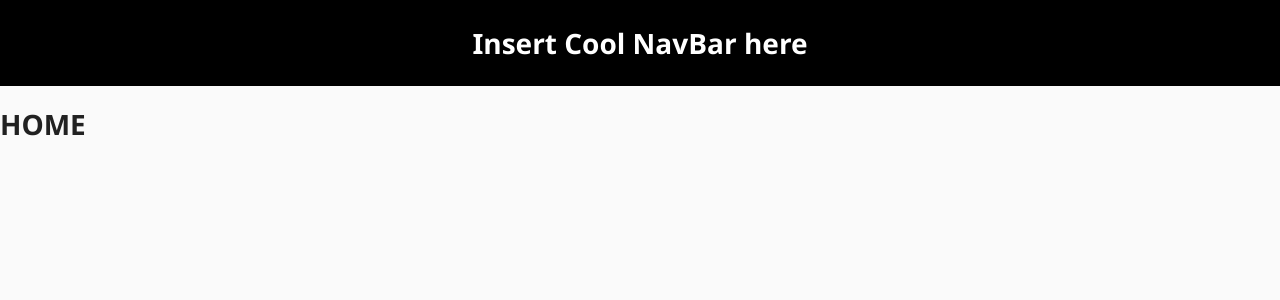
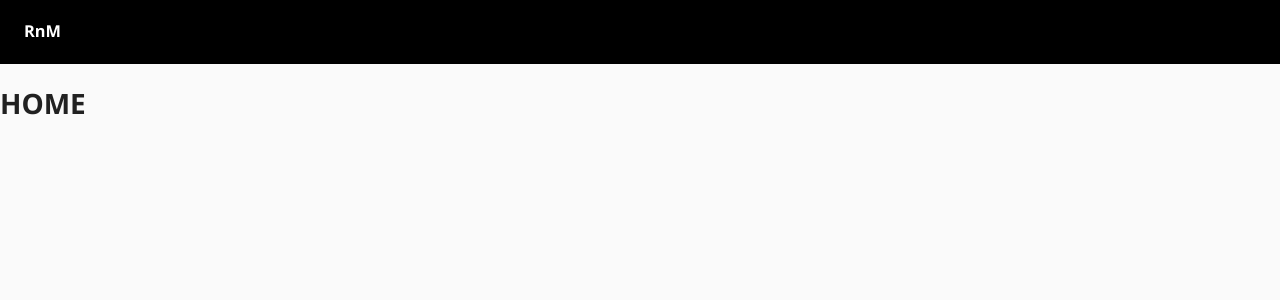
Before and after one commit to CMCarlsen/aioChallenge, a React (Create React App) app: page / in a window 1280 px wide. Shown: the top 300 px of the page. Built offline with nearby package versions, Linux system fonts and the light colour scheme.

Commit message:
Initial layout and styling; as well as initial fetch

```diff
--- a/src/App.tsx
+++ b/src/App.tsx
@@ -1,11 +1,22 @@
 import React from 'react';
 import { Switch, Route } from 'react-router-dom';
 import { ThemeProvider } from '@material-ui/core/styles' // https://material-ui.com/styles/api/#themeprovider
+import { createStyles, makeStyles, Theme } from '@material-ui/core/styles'
 import CssBaseline from '@material-ui/core/CssBaseline' // https://material-ui.com/components/css-baseline/
 
 import theme from "./theme";
 import NavBar from "./components/NavBar";
 import CharaPage from "./pages/CharaPage";
+
+const useStyles = makeStyles((theme: Theme) =>
+  createStyles({
+    root: {
+      display: "flex",
+      flexFlow: "column",
+      height: "100vh"
+    }
+  }),
+);
 
 // TODO: Remove these in place of page imports later
 const HomePage = () => (
@@ -19,10 +30,12 @@ const HomePage = () => (
 // Wrap with ThemeProvider to allow child components access
 // to theming as Props.
 function App() {
+  const classes = useStyles();
+
   return (
     <ThemeProvider theme={theme}>
       <CssBaseline />
-      <div className="App">
+      <div className={classes.root}>
         <NavBar />
           <Switch>
             <Route exact path='/' component={HomePage}/>
--- /dev/null
+++ b/src/components/CharacterCard.tsx
@@ -0,0 +1,38 @@
+import React from 'react';
+import { createStyles, makeStyles, Theme } from '@material-ui/core/styles'
+
+import { Info, Character } from "../services/CharacterService";
+
+const useStyles = makeStyles((theme: Theme) =>
+  createStyles({
+    container: {
+      background: '#cfe8fc',
+      color: '#000',
+      display: 'flex',
+      flexDirection: 'column',
+      height: '100%',
+      paddingTop: theme.spacing(0.1),
+      paddingBottom: theme.spacing(0.5),
+    },
+    banana: {
+      display: 'flex',
+      flexDirection: 'column',
+    },
+  }),
+);
+
+interface Props {
+  character: Character,
+};
+
+export const CharaPage = ({ character }:Props) => {
+  const classes = useStyles(); // Use our CSS-in-JS styling from above.
+
+  return (
+    <div className={classes.banana}>
+      {character.name}
+    </div>
+  );
+}
+
+export default CharaPage;
--- a/src/components/NavBar.tsx
+++ b/src/components/NavBar.tsx
@@ -9,11 +9,14 @@ const useStyles = makeStyles((theme: Theme) =>
       color: '#FFF',
       display: 'flex',
       flexDirection: 'row',
-      justifyContent: 'center',
+      justifyContent: 'space-between',
       paddingTop: theme.spacing(0.5),
       paddingBottom: theme.spacing(0.5),
 
-    }
+    },
+    logo: {
+      justifyContent: 'left',
+    },
   }),
 );
 
@@ -22,7 +25,7 @@ export const NavBar = () => {
 
   return (
     <Container className={classes.container} maxWidth={false}>
-      <h1>Insert Cool NavBar here</h1>
+      <h3 className={classes.logo}>RnM</h3>
     </Container>
   );
 }
--- a/src/pages/CharaPage.tsx
+++ b/src/pages/CharaPage.tsx
@@ -1,9 +1,74 @@
 import React from 'react';
+import { useState, useEffect } from 'react';
+import { createStyles, makeStyles, Theme } from '@material-ui/core/styles'
+import Container from '@material-ui/core/Container';
 
-const CharaPage = () => (
-  <div>
-    <h1>CHARACTERS</h1>
-  </div>
+import CharacterCard from "../components/CharacterCard";
+import { Info, Character} from "../services/CharacterService";
+
+const baseUrl = 'https://rickandmortyapi.com/api/character/?page=1&name=rick&status=alive';
+
+const useStyles = makeStyles((theme: Theme) =>
+  createStyles({
+    container: {
+      background: '#cfe8fc',
+      color: '#000',
+      display: 'flex',
+      flexDirection: 'column',
+      height: '100%',
+      paddingTop: theme.spacing(0.1),
+      paddingBottom: theme.spacing(0.5),
+    },
+    explanationContainer: {
+      display: 'flex',
+      flexDirection: 'column',
+    },
+    explanationHeader: {
+      display: 'flex',
+      justifyContent: 'center',
+      marginBottom: '5px',
+    },
+    explanationText: {
+      display: 'flex',
+      justifyContent: 'center'
+    },
+  }),
 );
 
+export const CharaPage = () => {
+  const classes = useStyles(); // Use our CSS-in-JS styling from above.
+
+  const [info, setInfo] = useState<Info>();
+  const [results, setResults] = useState<Array<Character>>();
+  const [query, setQuery] = useState('');
+  const [page, setPage] = useState(1); // TODO: Add pagination using this
+
+  useEffect(() => {
+    fetch(baseUrl)
+     .then(resp => resp.json())
+     .then(data => {
+       setInfo(data.info);
+       setResults(data.results);
+     })
+    }, [query, page]);
+
+  if(info)
+    console.log(info);
+  if(results)
+    console.log(results);
+
+  return (
+    <Container className={classes.container} maxWidth={false}>
+      <div className={classes.explanationContainer}>
+        <h1 className={classes.explanationHeader}>Character Explanation Header</h1>
+        <p className={classes.explanationText}>Lorem ipsum dolor sit amet, consectetur adipiscing elit. Nulla at accumsan tortor.
+          Nullam eleifend in nisl et cursus. Aliquam a tortor vitae nisi gravida faucibus. Sed leo elit, mattis eu. </p>
+      </div>
+      <div>
+        {results?.map(chara => <CharacterCard character={chara} />)}
+      </div>
+    </Container>
+  );
+}
+
 export default CharaPage;
--- /dev/null
+++ b/src/services/CharacterService.ts
@@ -0,0 +1,38 @@
+// name: filter by the given name.
+// status: filter by the given status (alive, dead or unknown).
+// species: filter by the given species.
+// type: filter by the given type.
+// gender: filter by the given gender (female, male, genderless or unknown).
+export interface Info {
+  count: number,
+  pages: number,
+  next: string|null,
+  prev: string|null,
+};
+
+export interface Character {
+  id: number,
+  name: string,
+  status: string,
+  species: string,
+  type: string,
+  gender: string,
+  origin: {
+    name: string,
+    url: string,
+  },
+  location: {
+    name: string,
+    url: string
+  },
+  image: string,
+  episode?: string[],
+  url: string,
+  created: string,
+};
+
+const buildUrl = () => {};
+
+const fetchUrl = () => {};
+
+export { buildUrl, fetchUrl };
```
